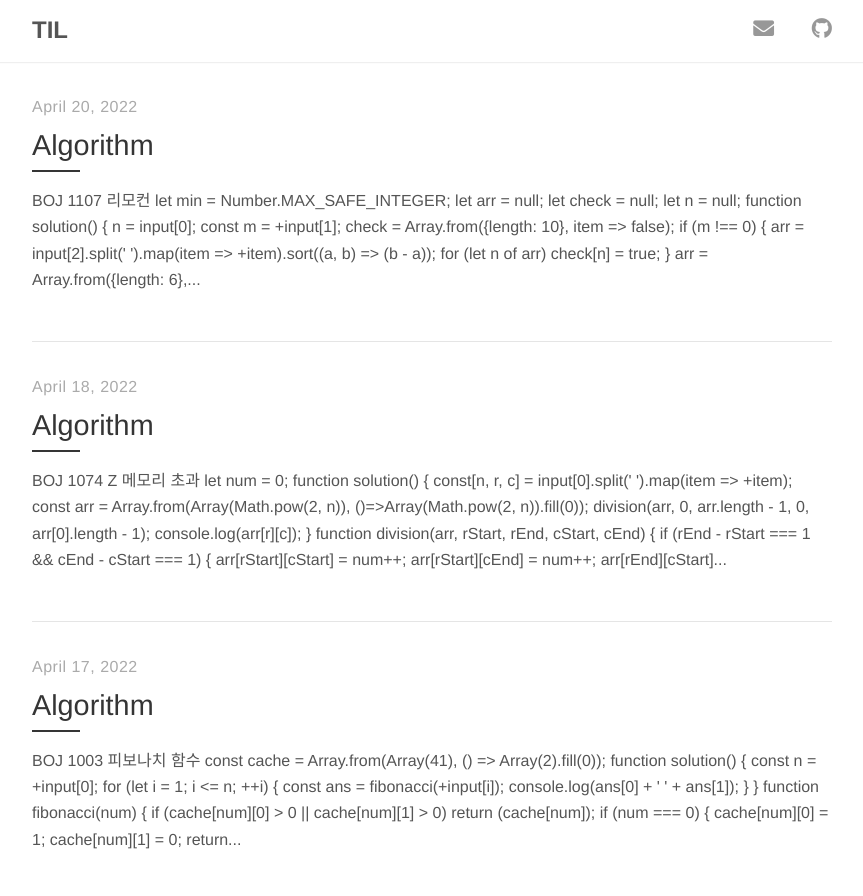
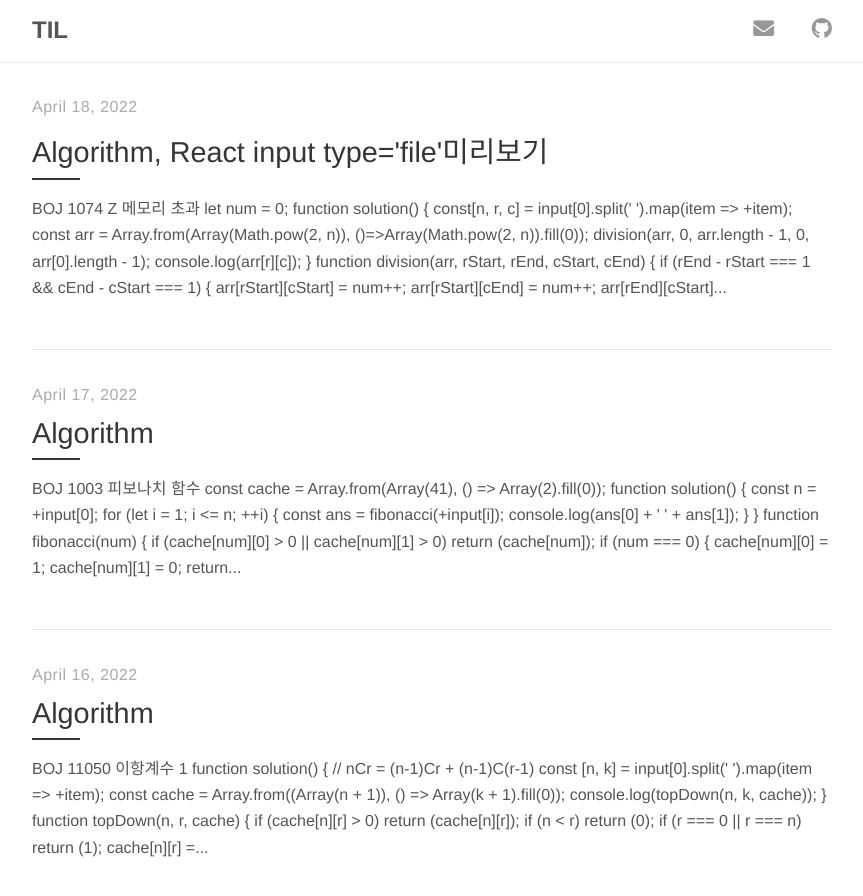
Before and after one commit to hyunwlee-dev/TIL, a Jekyll site: the page built from index.html, in a window 1280 px wide and 900 px high. Shown: the top 896 px of the window, without its empty margins (208-1071 px from the left). Built offline with Jekyll 4.4.1, drawn with Linux system fonts in a browser that asks for light colours; nearby versions of some CDN libraries; the list of posts is cut into pages by our own code; some of the changed lines change nothing that is shown.

Commit message:
deleted:    2022-04-20-til.md

````diff
--- a/_posts/2022-04-18-til.md
+++ b/_posts/2022-04-18-til.md
@@ -1,6 +1,6 @@
 ---
 layout: post
-title: "Algorithm"
+title: "Algorithm, React input type='file'미리보기"
 author: "hyunwlee"
 ---
 
--- a/_posts/2022-04-20-til.md
+++ /dev/null
@@ -1,534 +0,0 @@
----
-layout: post
-title: "Algorithm"
-author: "hyunwlee"
----
-
-# <span style='background:hotpink; color:white'>BOJ 1107 리모컨</span>
-
-```
-let min = Number.MAX_SAFE_INTEGER;
-let arr = null;
-let check = null;
-let n = null;
-
-function solution() {
-    n = input[0];
-    const m = +input[1];
-    check = Array.from({length: 10}, item => false);
-    if (m !== 0)
-    {
-        arr = input[2].split(' ').map(item => +item).sort((a, b) => (b - a));
-        for (let n of arr)
-            check[n] = true;
-    }
-    arr = Array.from({length: 6}, item => 0);
-    if (parseInt(n) === 100)
-    {
-        console.log(0);
-        return ;
-    }
-
-    min = Math.min(min, Math.abs(100 - parseInt(n)));
-    DFS(0, '');
-    console.log(min);
-}
-
-function DFS(depth, s) {
-    if (depth === 6)
-        return;
-    for (let i = 0; i <= 9; ++i)
-    {
-        if (check[i])
-            continue;
-        let newS = s + i;
-        let sum = parseInt(newS);
-        min = Math.min(min, (Math.abs(sum - parseInt(n)) + (depth + 1)));
-        DFS(depth + 1, newS);
-    }
-}
-```
-
-효율적으로 풀기위해 처음에는 한자리 수 마다 가능한 숫자를 최대치로 하여 풀려했으나
-
-```
-500000
-8
-0 2 3 4 6 7 8 9
-```
-
-테스트케이스가 이럴 경우
-
-첫자리 5!
-
-다음자리 !?  5로 시작해서는 다음자리가 올 수 있는 경우가 없다.
-
-
-
-##### 따라서 다른 풀이법을 찾아야 했고, BruteForce를 이용하여 풀어도 충분했다.
-
-처음에 효율성을 위해 bruteforce를 사용하지 않으려고 했지만 O(999,999)는 1초에 1억번 연산하는 컴퓨터에게 별거 아닌 수치이다.
-
-# BOJ 1260 DFS와 BFS
-
-```
-let list = null;
-let check = null;
-function solution()
-{
-    const [n, m, v] = input.shift().split(' ').map(item => +item);
-    // List<Integer>[] list = new ArrayList[n];
-    list = Array.from(Array(n + 1), () => Array());
-    for (let i = 0; i < m; ++i)
-    {
-        const [from, to] = input[i].split(' ');
-        list[from].push(to);
-        list[to].push(from);
-    }
-    for (let i = 0; i <= n; ++i)
-        list[i].sort((a, b) => (a - b));
-    check = Array.from({length: n + 1}, item => false);
-    DFS(v);
-    check = Array.from({length: n + 1}, item => false);
-    console.log();
-    BFS(v);
-}
-
-class Node {
-    constructor(item) {
-        this.value = item;
-        this.next = null;
-    }
-}
-
-class LinkedList {
-    constructor() {
-        this.head = null;
-        this.tail = null;
-        this.size = 0;
-    }
-    offer(item) {
-        const newNode = new Node(item);
-        if (!this.head)
-        {
-            this.head = newNode;
-            this.tail = newNode;
-        }
-        else
-        {
-            this.tail.next = newNode;
-            this.tail = newNode;
-        }
-        ++this.size;
-    }
-    poll()
-    {
-        const ret = this.head.value;
-        this.head = this.head.next;
-        if (!this.head)
-            this.tail = null;
-        --this.size;
-        return (ret);
-    }
-    peek()
-    {
-        return (this.head.value);
-    }
-    isEmpty()
-    {
-        return (this.head === null);
-    }
-}
-
-function BFS(x)
-{
-    const queue = new LinkedList();
-    queue.offer(x);
-    check[x] = true;
-    process.stdout.write(x + ' ');
-    while (!queue.isEmpty())
-    {
-        const temp = queue.poll();
-        for (let n of list[temp])
-        {
-            if (check[n])
-                continue;
-            check[n] = true;
-            process.stdout.write(n + ' ');
-            queue.offer(n);
-        }
-    }
-}
-
-function DFS(x)
-{
-    if (check[x])
-        return ;
-    check[x] = true;
-    process.stdout.write(x + ' ');
-    for (let n of list[x])
-    {
-        if (check[n])
-            continue;
-        DFS(n);
-    }
-}
-```
-
-# BOJ 1389 케빈 베이컨의 6단계 법칙
-
-```
-let list = null;
-let dist = null;
-function solution() {
-    const [n, m] = input.shift().split(' ').map(item => +item);
-    list = Array.from(Array(n + 1), () => Array().fill(null));
-    for (let i = 0; i < m; ++i)
-    {
-        const [from, to] = input[i].split(' ').map(item => +item);
-        list[from].push(to);
-        list[to].push(from);
-    }
-    for (let i = 1; i <= n; ++i)
-        list[i].sort((a, b) => (a - b));
-    let answer = 0;
-    let min = Number.MAX_SAFE_INTEGER;
-    for (let who = n; who >= 1; --who)
-    {
-        dist = Array.from({length: n + 1}, item => -1);
-        BFS(who);
-        const sum = dist.reduce((cal, cur) => (cal += cur), 1);
-        if (min >= sum)
-        {
-            min = sum;
-            answer = who;
-        }
-    }
-    console.log(answer);
-}
-
-class Node {
-    constructor(item) {
-        this.value = item;
-        this.next = null;
-    }
-}
-
-class LinkedList {
-    constructor() {
-        this.head = null;
-        this.tail = null;
-        this.size = 0;
-    }
-    offer(item) {
-        const newNode = new Node(item);
-        if (!this.head)
-        {
-            this.head = newNode;
-            this.tail = newNode;
-        }
-        else
-        {
-            this.tail.next = newNode;
-            this.tail = newNode;
-        }
-        ++this.size;
-    }
-    poll() {
-        const ret = this.head.value;
-        this.head = this.head.next;
-        if (!this.head)
-            this.tail = null;
-        --this.size;
-        return (ret);
-    }
-    peek() {
-        return (this.head.value);
-    }
-    isEmpty() {
-        return (this.head === null);
-    }
-}
-
-function BFS(who) {
-    const queue = new LinkedList();
-    queue.offer(who);
-    dist[who] = 0;
-    while (!queue.isEmpty())
-    {
-        const temp = queue.poll();
-        for (let person of list[temp])
-        {
-            if (dist[person] !== -1)
-                continue;
-            dist[person] = dist[temp] + 1;
-            queue.offer(person);
-        }
-    }
-}
-
-/* 멍청아 BFS로 풀었어야지. 다음엔 생각하고 푸시길 */
-// function DFS(depth, who, findingYou)
-// {
-//     if (check[who])
-//         return ;
-//     check[who] = true;
-//     if (who === findingYou)
-//     {
-//         cnt = depth;
-//         return;
-//     }
-//     for (let p of list[who])
-//         DFS(depth + 1, p, findingYou);
-// }
-```
-
-
-
-
-
-
-
-
-
-# React input type='file' 미리보기
-
-```
-const [academyInfo, setAcademyInfo] = useState({
-	...: '',
-	...: '',
-	...: '',
-	representImgFile: '',
-});
-/* 이미지가 보여질 구간 */
-<div>
-	{academyInfo.representImgFile}
-</div>
-/* 찾아보기 버튼역할 라벨 */
-<label htmlFor='representImgFile'>
-	찾아보기
-</label>
-/* 이미지를 받기위해서 사용되어야만하는 input, 숨겨짐 */
-<input
-	type='file'
-	id='representImgFile'
-	// ref={hiddenRepresentImgFileInputRef}
-	onChange={handleChangeRepresentImg}
-	style={{display: 'none'}}  /* 파일 입력 요소를 보이지 않게 만듭니다. */
-/>
-```
-
-이미지를 미리보기 위해서는
-
-```
-<img src=''/>
-```
-
-안에 들어갈 2가지 값이 필요하다.
-
-- <span style="color:red"><strong>base64 인코딩</strong></span>
-- <span style="color:red"><strong>file의 상태</strong></span>
-
-```
-/* 추가할 항목 */
-// 1. base64 인코딩
-const[imgBase64, setImgBase64] = useState('');
-// 2. file의 상태값
-const[imgFile, setImgFile] = useState(null);
-```
-
-다음은 input file의 태그가 동작될 때마다 수행할 <strong>onChange</strong> 이벤트 핸들러를 작성하도록 한다.
-
-```
-const handleClickFile = (e) => {
-	const reader = new FileReader();
-
-	/* 읽기가 완료되었다면 */
-	reader.onloadend = () => {
-			const base64 = reader.result;
-			// 파일의 내용을 반환함. 이 속성은 읽기가 완료 된 후에만 사용가능함.
-			// 데이터의 형식은 읽기 작업에 어떤 함수가 사용되었는가에 의해 정해짐. =>
-			if (base64)
-	}
-}
-```
-
-
-
-
-
-
-
-
-
-# event.preventDefault
-
-form submit이나 a href의 동작을 막아 줄 수 있다.
-
-form안에 submit 역할을
-
-
-
-# 권한 주기
-
-#### 사용자 관리 6개
-
-- [ ] 사용자 정보
-- [ ] 탈퇴 사용자 정보
-- [ ] 리뷰 관리
-- [ ] 착캐쉬 및 포인트 관리
-- [ ] AI 자가진단 보고서
-
-#### 학원 관리 6개
-
-- [ ] 학원 정보
-- [ ] 포인트 관리
-- [ ] 광고 현황
-- [ ] 문의 현황
-- [ ] 탈퇴 학원 정보
-- [ ] 리뷰 관리
-
-#### 콘텐츠 관리 6개
-
-- [ ] 오늘의 착한퀴즈 관리
-- [ ] 테마 문제 관리
-- [ ] 자기진단 테스트 관리
-- [ ] 비법 창고
-- [ ] 입시 창고
-- [ ] 운영 창고
-
-#### 이벤트 관리 5개
-
-- [ ] 포인트/캐쉬 배수이벤트 관리
-- [ ] 룰렛 이벤트 관리
-- [ ] 기타 이벤트 관리
-- [ ] 학원 광고 관리
-- [ ] 앱내 광고 관리
-
-#### 기타 관리 3게
-
-- [ ] 공지 사항
-- [ ] 계정 관리
-- [ ] 키원드 관리
-
-
-
-
-
-# 안된것
-
-1. 기타관리
-   - 계정 관리
-     - newRegistrationAccount - rw
-     - detailAccountInfo - r
-     - changeAccount - rw
-   - 쿠폰 등록
-2. checkValidation
-3. 이미지 보이게
-4. 학원소개 react-quill
-5. 문의 현황 texture 글자 간격
-6. 총판 번호 없애기?
-
-
-
-# 운영하는 것들
-
-1. 사용자 관리
-   - 사용자 정보 => select 빼라 ✅
-   - 탈퇴 사용자 정보 ✅
-   - 리뷰 관리 ✅
-2. 학원 관리
-   - 학원 정보 => 총판 번호 넣기 ✅
-   - 광고 현황 => <strong>set.</strong> 이벤트 관리 - 광고 관리 - 학원 광고 관리 ✅
-   - 문의 사항 ✅
-   - 리뷰 관리 => 삭제로 이동x ✅
-3. 기타 관리
-   - 공지 사항 => 신규 등록(불필요한 select 삭제) ✅
-   - <mark><span style='color:red'>계정 관리 - 자세히 - 신규등록 & 자세히(update) - <strong>checkbox넣기</strong></span></mark>
-   - <mark><span style='color:red'>쿠폰 등록 {구분(combobox), 제목(text), 이미지(file), 시작기간~끝기간}</span></mark>
-
-# FIX
-
-#### total
-
-- 탈퇴: alert 띄우기 (사용자 관리✅, )
-- 가입, 수정: 이메일, 전화번호 유효성 검사하기 📌
-  - changeDetailAcademyInfo
-  - newRegistrationAccount
-  - changeAccount
-- table: react-table => 기본 테이블 ✅
-
-```
- js checkValidation
-1. 이메일
-2. 전화번호
-```
-
-
-
-#### sideBar
-
-- 들여쓰기 ✅
-- div로 선택되게 ✅
-- 새로고침 focus 풀리지 않게 ✅
-
-### input type='file' 이미지 보이게끔
-
-<mark>학원관리 광고  이벤트관리 광고관리 학원광고</mark> ✅
-
-<mark>이미지 보이게</mark>
-
-<mark>총판번호 없애기</mark>
-
-<mark>학원소개 react-quill 사용</mark>
-
-문의현황 - texture 글자간격
-
-학원관리 셀렉트 ✅
-
-학원관리 플레이스 홀더 ✅
-
-공지사항 말머리 ✅
-
-서비스 관리 => 키워드 관리 ✅
-
-운영 안하는 것들: alert(작업중인 페이지입니다.) ✅
-
-로고 비즈니스앱 지우기 ✅
-
-서체 지우기x ✅
-
-키워드 버튼 저장x ✅
-
-학원 관리 - 학원 정보 - 자세히 - 수정 - 멤버십 여부: 일단 냅두기 ⚠️
-
-
-
-# 문제 삼을 만한 것
-
-1. 학생 or 부모에 따라 달라지는 component
-2. 막연히 놓은 더미값들.. 데이터가 어떻게 들어올려나..
-3. <ins>props는 단방향기 때문에 popup같은 기능들이 너무 비효율 적인 것 (=== <strong>Props Drillig</strong>)</ins>
-   - sol1) useContext?
-   - sol2) redux?
-
-1번, 2번 같은 걱정은 API를 다루면서 호기심이 해결될 것 같음.
-
-
-
-
-
-# React-table
-
-
-
-### 사용한 이유:
-
-1. pagination, globalfilter등 다양한 기술을 제공한다. 어렵지 않다.
-2. 재사용성에 유리하다.
-
-총 페이지
-
-그룹 몇개로?
-
-현재 페이지
````
